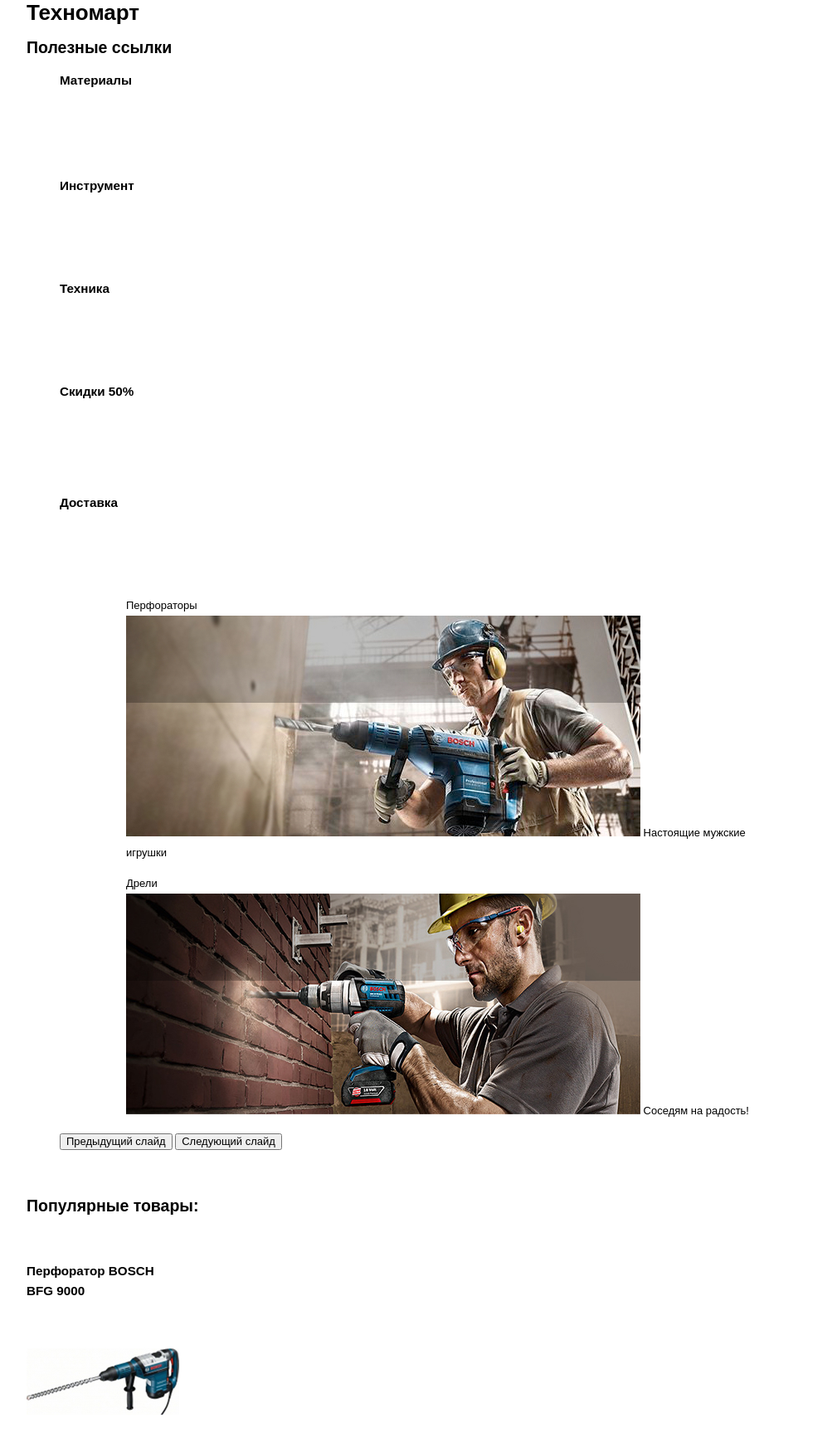
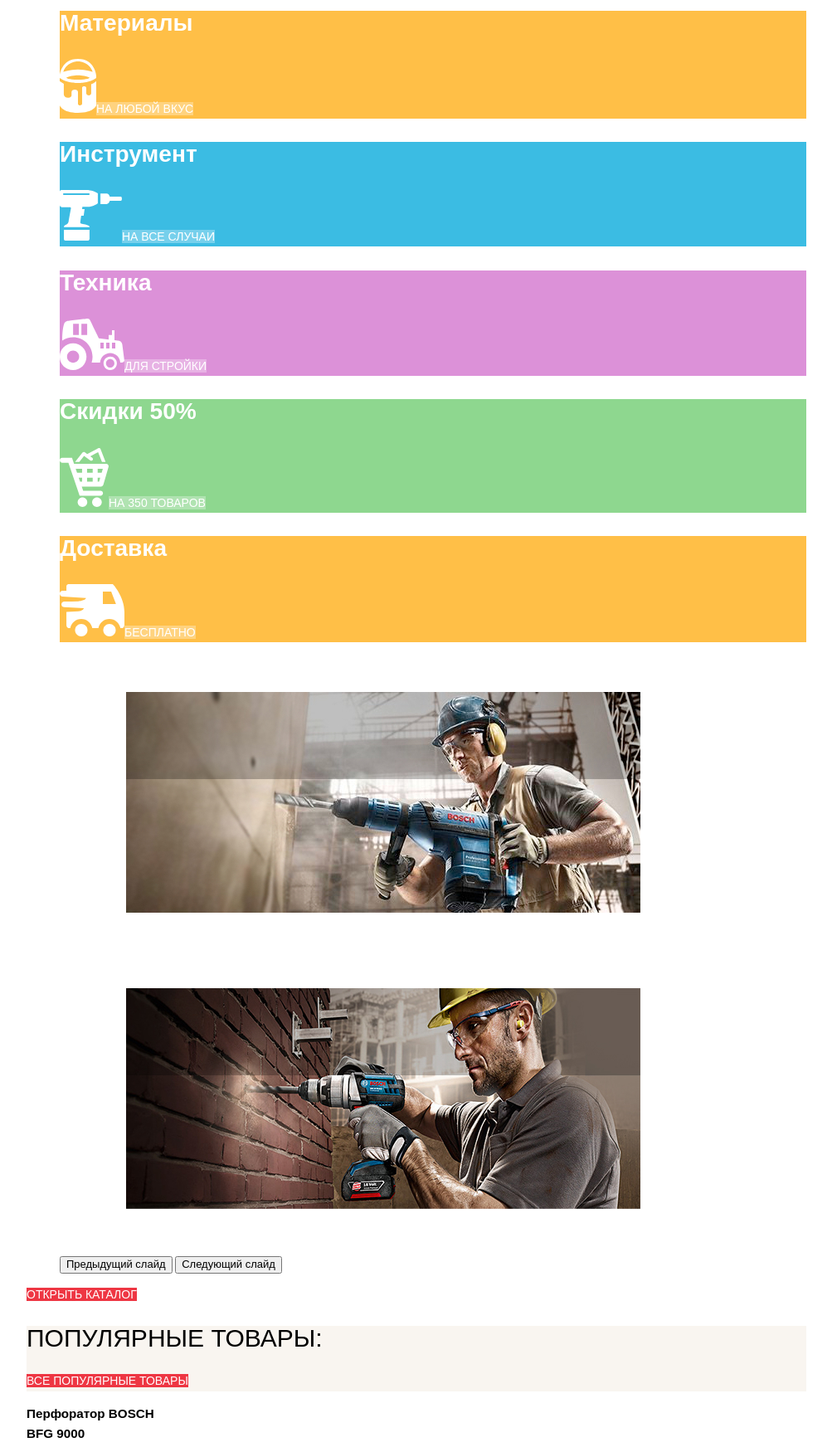
Before and after one commit to Vergelsky/technomart-lesson, a plain HTML site: page index.html in a window 1280 px wide. Shown: the part 441-2191 px from the top of the page at 83% size, without its empty margins (138-1141 px from the left). Drawn offline with Linux system fonts and the light colour scheme; a web font is replaced by a local one.

Commit message:
продолжаю стилизацию

```diff
--- a/css/style.css
+++ b/css/style.css
@@ -15,6 +15,7 @@
     --basic-light-grey: #EAEAEA;
     --basic-black: #000000;
     --basic-orange: #FFD180;
+    --white-transparent: rgba(255, 255, 255, 0.3);
 }
 
 
@@ -108,6 +109,77 @@ li {
 .main-header-bottom {
     background-color: var(--basic-grey-blue);
     list-style-type: none;
+    box-shadow: inset 0px -5px var(--shadow);
+}
+
+.hide-title {
+    display: none;
+}
+
+.bar {
+    color: var(--basic-white);
+    font-weight: 700;
+    font-size: 24px;
+    line-height: 30px;
+}
+
+.materials {
+    background-color: var(--basic-special-yellow);
+}
+
+.instrument {
+    background-color: var(--basic-special-blue);
+}
+
+.technique {
+    background-color: var(--basic-special-purple);
+}
+
+.sales {
+    background-color: var(--basic-special-green);
+}
+
+.delivery {
+    background-color: var(--basic-special-yellow);
+}
+
+.button {
+    text-transform: uppercase;
+    background-color: var(--basic-red);
+    font-weight: 400;
+    font-size: 14px;
+    line-height: 18px;
+}
+
+.button.userful-links {
+    text-transform: uppercase;
+    background-color: var(--white-transparent);
+}
+
+.slider-caption {
+    font-weight: 700;
+    font-size: 36px;
+    line-height: 36px;
+    text-transform: uppercase;
+    color: var(--basic-white);
+}
+
+.slider-description {
+font-size: 18px;
+line-height: 24px;
+color: var(--basic-white);
+
+}
+
+.section-head {
+background-color: var(--basic-grey);
+}
+
+.section-title {
+    font-weight: 400;
+    font-size: 30px;
+    line-height: 30px;
+    text-transform: uppercase;
 }
 
 .old-price {
--- a/index.html
+++ b/index.html
@@ -16,8 +16,8 @@
                     <input class="search-form-button" type="submit" name="search-button" value="Найти"><img src="image\icons\icon-search.svg" alt="" width="17" height="17">
                     <input class="search-form-field" autocomplete="off" type="text" name="search-field" placeholder="Поиск:">
                 </form>
-                <a class="button" href="blank.html"><img src="image\icons\icon-bookmark.svg" alt="" width="14" height="15.58">Закладки: 0</a>
-                <a class="button" href="blank.html"><img src="image\icons\icon-cart.svg" alt="" width="15" height="15">Корзина: 0</a>
+                <a class="button-bookmarks" href="blank.html"><img src="image\icons\icon-bookmark.svg" alt="" width="14" height="15.58">Закладки: 0</a>
+                <a class="button-cart" href="blank.html"><img src="image\icons\icon-cart.svg" alt="" width="15" height="15">Корзина: 0</a>
                 <a class="button checkout" href="blank.hrml">Оформить заказ</a>
             </div>
         </section>
@@ -30,19 +30,19 @@
                     <a class="header-contacts-phone" href="tel:+78005558628"><img src="image\icons\icon-phone.svg" alt="" width="19" height="19">+7 800 555-86-28</a>г. Санкт-Петербург, наб. Реки Карповки, 5 лит П
                 </p>
                 <p class="login-reg-section">
-                <button class="button" type="button"><img src="image\icons\icon-login.svg" alt="" width="20" height="17">Войти</button>
-                <button class="button" type="button">Регистрация</button>
+                <button class="button-login" type="button"><img src="image\icons\icon-login.svg" alt="" width="20" height="17">Войти</button>
+                <button class="button-reg" type="button">Регистрация</button>
             </section>
             <section class="main-header-bottom">
                 <nav>
                     <ul>
-                        <li><a class="button" href="blank.html">Главная</a></li>
-                        <li><a class="button" href="blank.html">Компания</a></li>
-                        <li><a class="button" href="catalog.html">Каталог</a></li>
-                        <li><a class="button" href="blank.html">Новости</a></li>
-                        <li><a class="button" href="blank.html">Спецпредложения</a></li>
-                        <li><a class="button" href="blank.html">Доставка</a></li>
-                        <li><a class="button" href="blank.html">Контакты</a></li>
+                        <li><a class="button-main-menu" href="blank.html">Главная</a></li>
+                        <li><a class="button-main-menu" href="blank.html">Компания</a></li>
+                        <li><a class="button-main-menu" href="catalog.html">Каталог</a></li>
+                        <li><a class="button-main-menu" href="blank.html">Новости</a></li>
+                        <li><a class="button-main-menu" href="blank.html">Спецпредложения</a></li>
+                        <li><a class="button-main-menu" href="blank.html">Доставка</a></li>
+                        <li><a class="button-main-menu" href="blank.html">Контакты</a></li>
                     </ul>
                 </nav>
             </section>
@@ -54,24 +54,24 @@
             <section class="userful-links">
                 <h2 class="hide-title">Полезные ссылки</h2>
                 <ul>
-                    <li class="bar materials new-link"><h3>Материалы</h3><img src="image\icons\icon-1.svg" alt="" width="44" height="65"><a class="button" href="blank.html">на любой вкус</a></li>
-                    <li class="bar instrument"><h3>Инструмент</h3><img src="image\icons\icon-2.svg" alt="" width="75" height="61"><a class="button" href="blank.html">НА ВСЕ СЛУЧАИ</a></li>
-                    <li class="bar technique"><h3>Техника</h3><img src="image\icons\icon-3.svg" alt="" width="78" height="62"><a class="button" href="blank.html">для стройки</a></li>
-                    <li class="bar sales"><h3>Скидки 50%</h3><img src="image\icons\icon-4.svg" alt="" width="59" height="72"><a class="button" href="blank.html">На 350 ТОВАРОВ</a></li>
-                    <li class="bar delivery"><h3>Доставка</h3><img src="image\icons\icon-5.svg" alt="" width="78" height="63"><a class="button"  href="blank.html">Бесплатно</a></li>
+                    <li class="bar materials new-link"><h3>Материалы</h3><img src="image\icons\icon-1.svg" alt="" width="44" height="65"><a class="button userful-links" href="blank.html">на любой вкус</a></li>
+                    <li class="bar instrument"><h3>Инструмент</h3><img src="image\icons\icon-2.svg" alt="" width="75" height="61"><a class="button userful-links" href="blank.html">НА ВСЕ СЛУЧАИ</a></li>
+                    <li class="bar technique"><h3>Техника</h3><img src="image\icons\icon-3.svg" alt="" width="78" height="62"><a class="button userful-links" href="blank.html">для стройки</a></li>
+                    <li class="bar sales"><h3>Скидки 50%</h3><img src="image\icons\icon-4.svg" alt="" width="59" height="72"><a class="button userful-links" href="blank.html">На 350 ТОВАРОВ</a></li>
+                    <li class="bar delivery"><h3>Доставка</h3><img src="image\icons\icon-5.svg" alt="" width="78" height="63"><a class="button userful-links"  href="blank.html">Бесплатно</a></li>
                     <ul class="bar slider">
                         <li class="slider-item">
                             <figure>
-                                <figcaption>Перфораторы</figcaption>
+                                <figcaption class="slider-caption">Перфораторы</figcaption>
                                 <img src="image\perforators.jpg" alt="Строитель с перфоратором"  width="620" height="266">
-                                Настоящие мужские игрушки
+                                <div class="slider-description">Настоящие мужские игрушки</div>
                             </figure>
                         </li>
                         <li class="slider-item">
                             <figure>
-                                <figcaption>Дрели</figcaption>
+                                <figcaption class="slider-caption">Дрели</figcaption>
                                 <img src="image\drills.jpg" alt="Строитель с дрелью"  width="620" height="266">
-                                Соседям на радость!
+                                <div class="slider-description">Соседям на радость!</div>
                             </figure>
                         </li>
                     </ul>
@@ -83,8 +83,10 @@
                 <a class="button" href="blank.html">ОТКРЫТЬ КАТАЛОГ</a>
             </section>
             <section class="popular-product">
-                <h2 class="popular-product-title">Популярные товары:</h2>
-                <a class="button popular-product" href="blank.html">все поПулярные товары</a>
+                <div class="section-head">
+                    <h2 class="section-title">Популярные товары:</h2>
+                    <a class="button popular-product" href="blank.html">все поПулярные товары</a>
+                </div>
                 <article class="product">
                     <h3 class="product-description">Перфоратор BOSCH<br>BFG 9000</h3>
                     <img class="product-image" src="image\bfg-9000.jpg" alt="Перфоратор BOSCH BFG 9000"  width="184" height="164">
@@ -99,7 +101,7 @@
                 </article>
                 <article class="product">
                     <h3 class="product-description">Перфоратор BOSCH<br>BFG 6000</h3>
-                    <img  class="product-image" src="image\bfg-600.jpg" alt="Перфоратор BOSCH BFG 6000"  width="114" height="128">
+                    <img  class="product-image" src="image\bfg-6000.jpg" alt="Перфоратор BOSCH BFG 6000"  width="114" height="128">
                     <div class="product-old-price">30500 Р.</div>
                     <a class="product-button" href="blank.html">25500 Р.</a>
                 </article>
@@ -111,10 +113,12 @@
                 </article>
             </section>
             <section  class="popular-manufacturer">
-                <h2 class="popular-manufacturer-title">Популярные ПРОИзводители:</h2>
-                <a class="button popular-manufacturer" href="blank.html">все производители</a>
+                <div class="section-head">
+                    <h2 class="section-title">Популярные ПРОИзводители:</h2>
+                    <a class="button popular-manufacturer" href="blank.html">все производители</a>
+                </div>
                 <ul >
-                    <li class="manufacturer"><a href="blank.html"><img src="himage\logo-bosh.png" alt="BOSCH" width="126" height="37"></a></li>
+                    <li class="manufacturer"><a href="blank.html"><img src="image\logo-bosch.png" alt="BOSCH" width="126" height="37"></a></li>
                     <li class="manufacturer"><a href="blank.html"><img src="image\logo-makita.png" alt="Makita" height="40" width="123"></a></li>
                     <li class="manufacturer"><a href="blank.html"><img src="image\icon-dewalt.png" alt="DeWALT" width="146 " height="44" ></a></li>
                     <li class="manufacturer"><a href="blank.html"><img src="image\logo-interskol.png" alt="Интерскол" width="200 " height="75" ></a></li>
```
Also changed, not shown: image/logo-back.svg (deleted), image/logo-bosch.png (renamed from image/logo-bosh.png), image/logo-interskol.png.
